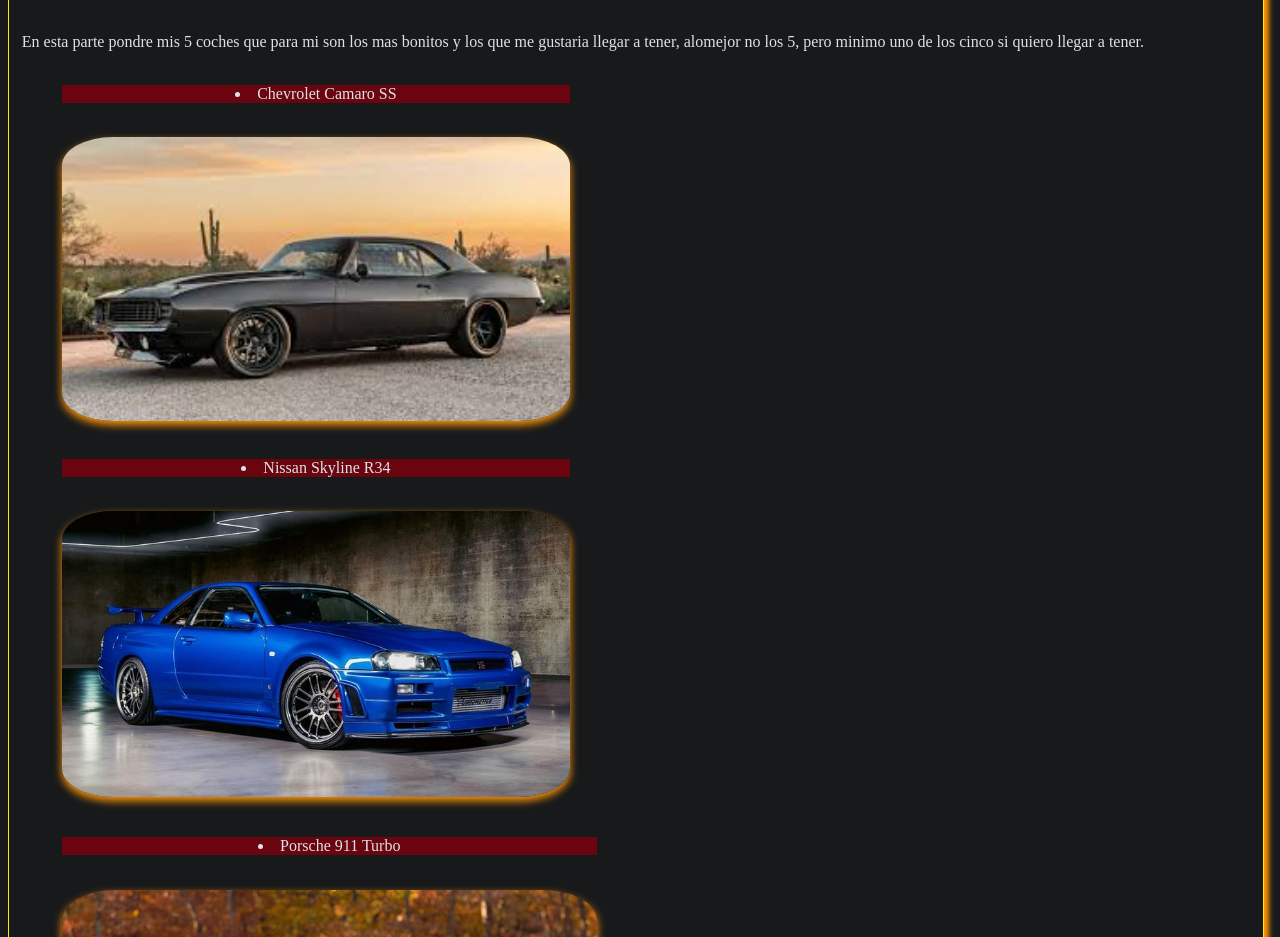
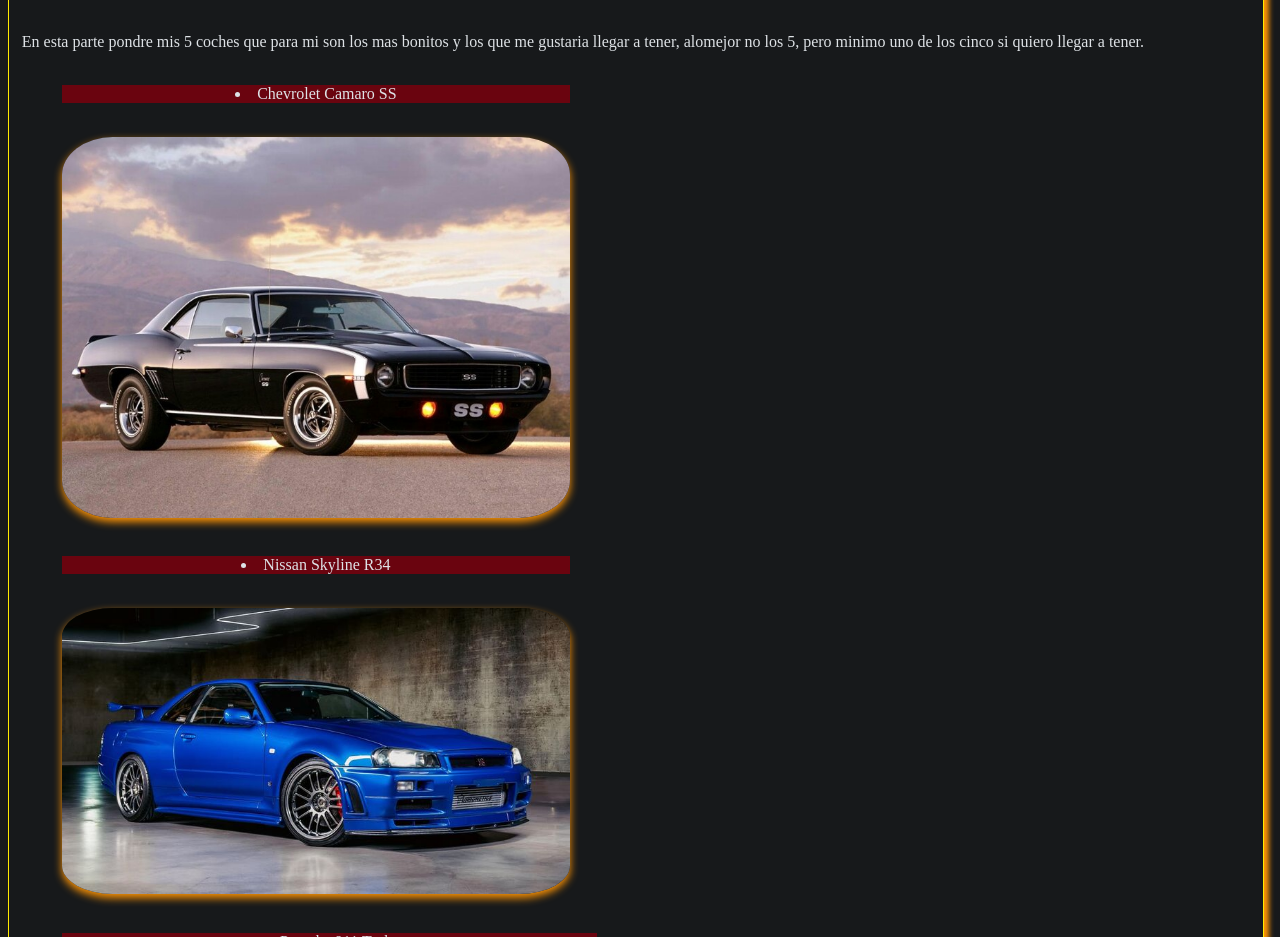
Before and after one commit to HDRG2/Tarea_Practica, a plain HTML site: page page/Autos.html in a window 1280 px wide. Shown: the part 1340-2277 px from the top of the page. Drawn offline with Linux system fonts and the light colour scheme.

Commit message:
Se modifico la imagen del camaro

```diff
--- a/page/Autos.html
+++ b/page/Autos.html
@@ -78,7 +78,7 @@
                 <div class="clasic-container-top">
                   <div class="Chevrolet">
                     <li>Chevrolet Camaro SS</li>
-                    <img src="../img/Camaro SS.jpg" alt="" />
+                    <img src="../img/CamaroSS_1.jpg" alt="" />
                   </div>
                   <div class="Nissan">
                     <li>Nissan Skyline R34</li>
```
Also changed, not shown: img/CamaroSS_1.jpg (added).
